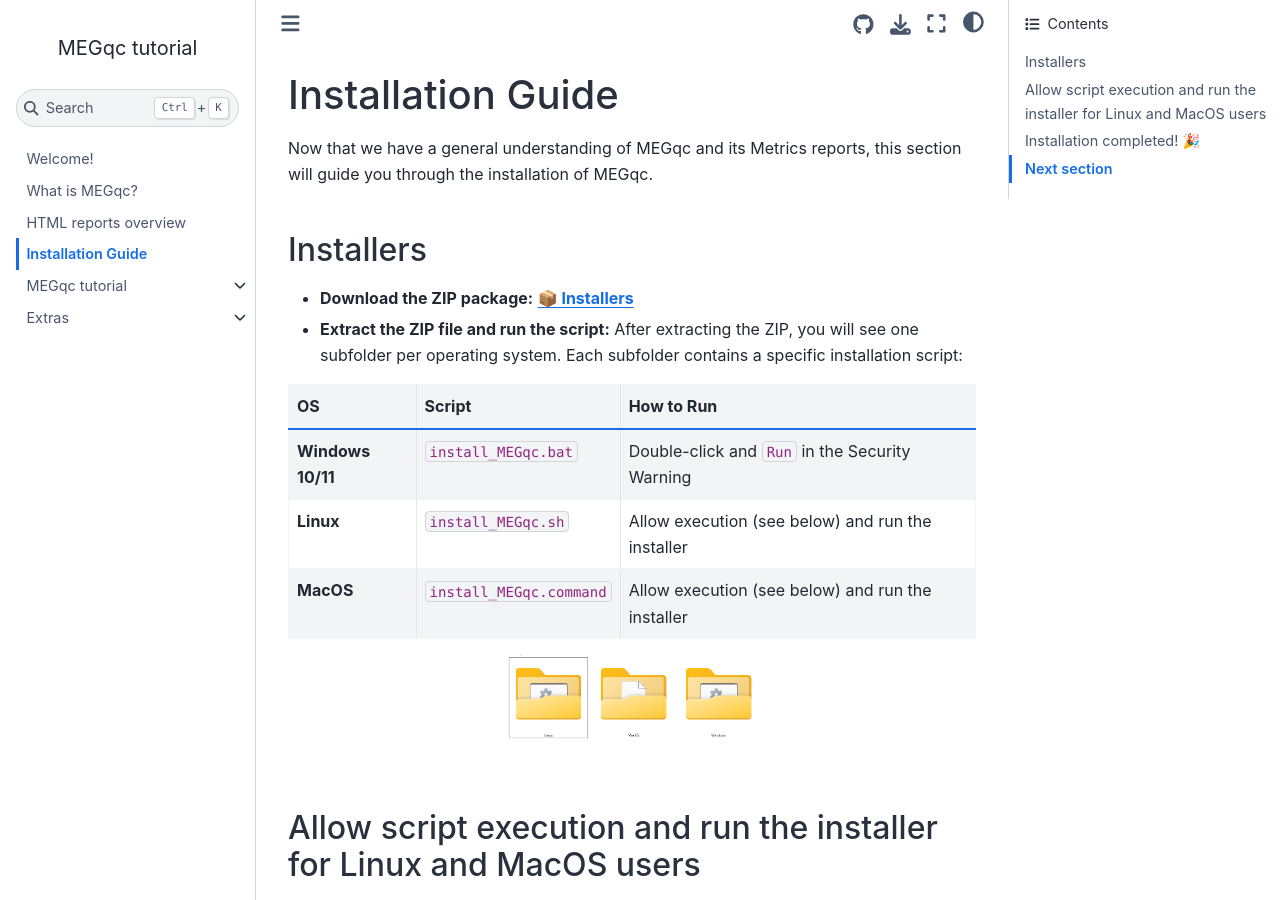
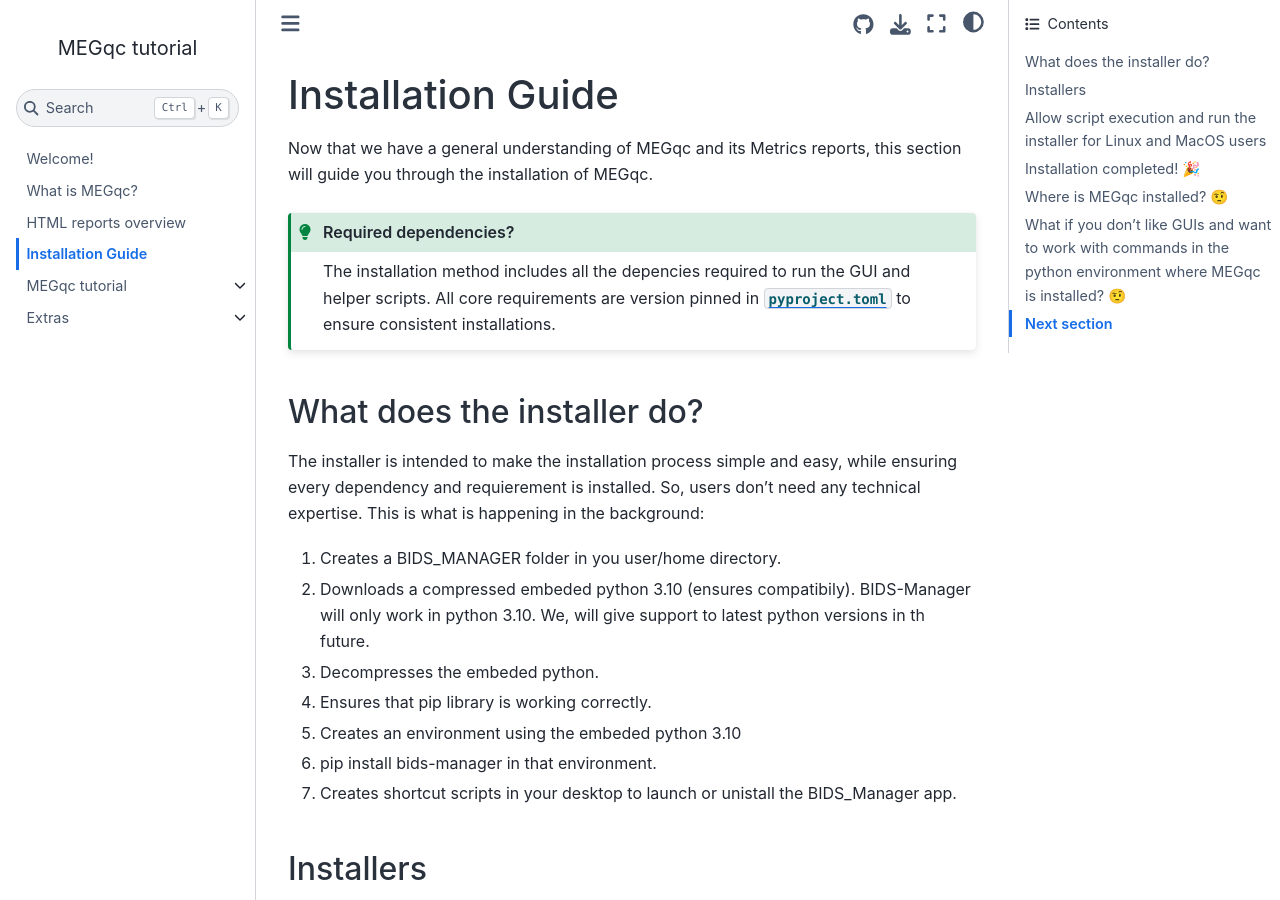
Before and after one commit to ANCPLabOldenburg/megqc_documentation, a Jupyter Book: the page built from book/installation2.md, in a window 1280 px wide and 900 px high. Built offline with Jupyter Book 1.0.4 settings and Sphinx 7.4.7 and the Sphinx Book theme 1.1.4, drawn with Linux system fonts in a browser that asks for light colours; pages that are not in the unit, such as notebooks, are missing from menus; some of the changed text lies outside the part shown.

Commit message:
Update installation2.md

````diff
--- a/book/installation2.md
+++ b/book/installation2.md
@@ -1,6 +1,21 @@
 # Installation Guide
 Now that we have a general understanding of MEGqc and its Metrics reports, this section will guide you through the installation of MEGqc.
 
+```{admonition} Required dependencies?
+:class: tip
+
+The installation method includes all the depencies required to run the GUI and helper scripts. All core requirements are version pinned in [`pyproject.toml`](https://github.com/ANCPLabOldenburg/MEGqc/blob/main/pyproject.toml) to ensure consistent installations.
+```
+
+## What does the installer do?
+The installer is intended to make the installation process simple and easy, while ensuring every dependency and requierement is installed. So, users don't need any technical expertise. This is what is happening in the background:
+1. Creates a BIDS_MANAGER folder in you user/home directory.
+2. Downloads a compressed embeded python 3.10 (ensures compatibily). BIDS-Manager will only work in python 3.10. We, will give support to latest python versions in th future.
+3. Decompresses the embeded python.
+4. Ensures that pip library is working correctly.
+5. Creates an environment using the embeded python 3.10
+6. pip install bids-manager in that environment.
+7. Creates shortcut scripts in your desktop to launch or unistall the BIDS_Manager app.
 
 ## Installers
 
@@ -100,7 +115,6 @@ Because the installer is not from the App Store, macOS will initially block it.
 
 ## Installation completed! 🎉
 
-
 After the installation finishes, you will find two **shortcuts** on your desktop:
 
 | OS          | Launch                    | Uninstall                      |
@@ -109,8 +123,11 @@ After the installation finishes, you will find two **shortcuts** on your desktop
 | **Linux**   | `MEGqc` | `Uninstall MEGqc`    |
 | **MacOS**   | `MEGqc.command` | `Uninstall MEGqc.command`  |
 
-* _First time to launch will take a minute._
+* _To open the app, double click on the launcher._
+* _First time to launch will take a minute. For the next times that you open the app, the initialization will be faster._
+* _To uninstall the app, double click on the uninstall launcher._
 
+## Where is MEGqc installed? 🤨
 
 ```{admonition} Installation paths
 You can find your MEGqc installed in the following full paths:
@@ -129,6 +146,8 @@ You can find your MEGqc installed in the following full paths:
     /Users/<your_user>/MEGqc
 
 ```
+
+## What if you don't like GUIs and want to work with commands in the python environment where MEGqc is installed? 🤨
 
 ### Activate the environment
 The installer automatically creates and manages a virtual environment ([learn more about virtual environments](../extra/environment.md)). If you want to manually activate the environment from a terminal or command prompt you can use the following full paths:
@@ -153,6 +172,17 @@ The installer automatically creates and manages a virtual environment ([learn mo
 
 ```
 
+
+After activation the following commands become available:
+
+- `bids-manager` – main GUI combining conversion and editing tools (similar to the desktop launcher)
+- `dicom-inventory` – generate `subject_summary.tsv` from a DICOM directory
+- `build-heuristic` – create a HeuDiConv heuristic from the TSV
+- `run-heudiconv` – run HeuDiConv using the generated heuristic
+- `post-conv-renamer` – rename fieldmap files after conversion and organize/write the IntendedFor fields in the metadata
+
+
+
 ## Next section
 
 In the next section you'll learn how to use the GUI to run MEGqc.
````
